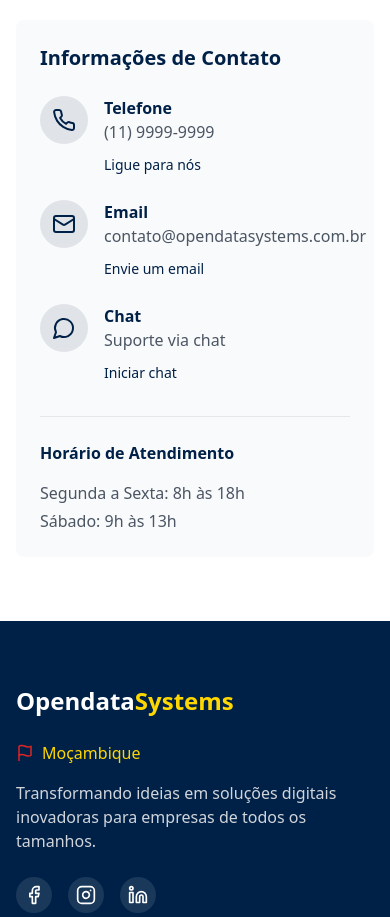
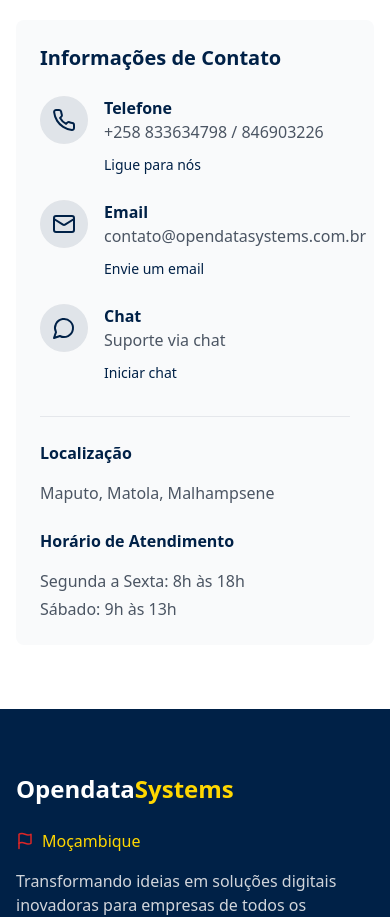
Before and after one commit to melvincumbe/opendata-digital-canvas, a React (Vite) app: page / in a window 390 px wide. Shown: the part 9220-10137 px from the top of the page. Built offline with nearby package versions, Linux system fonts and the light colour scheme.

Commit message:
Add contact information
Add contact address and phone numbers.

```diff
--- a/src/components/sections/Contact.tsx
+++ b/src/components/sections/Contact.tsx
@@ -49,9 +49,9 @@ const Contact: React.FC = () => {
     {
       icon: <Phone size={24} />,
       title: "Telefone",
-      value: "(11) 9999-9999",
+      value: "+258 833634798 / 846903226",
       action: "Ligue para nós",
-      link: "tel:+551199999999",
+      link: "tel:+258833634798",
     },
     {
       icon: <Mail size={24} />,
@@ -220,6 +220,11 @@ const Contact: React.FC = () => {
 
             <div className="mt-8 pt-6 border-t border-gray-200">
               <h4 className="font-semibold text-opendata-blue mb-4">
+                Localização
+              </h4>
+              <p className="text-gray-600 mb-1">Maputo, Matola, Malhampsene</p>
+
+              <h4 className="font-semibold text-opendata-blue mb-4 mt-6">
                 Horário de Atendimento
               </h4>
               <p className="text-gray-600 mb-1">Segunda a Sexta: 8h às 18h</p>
```
